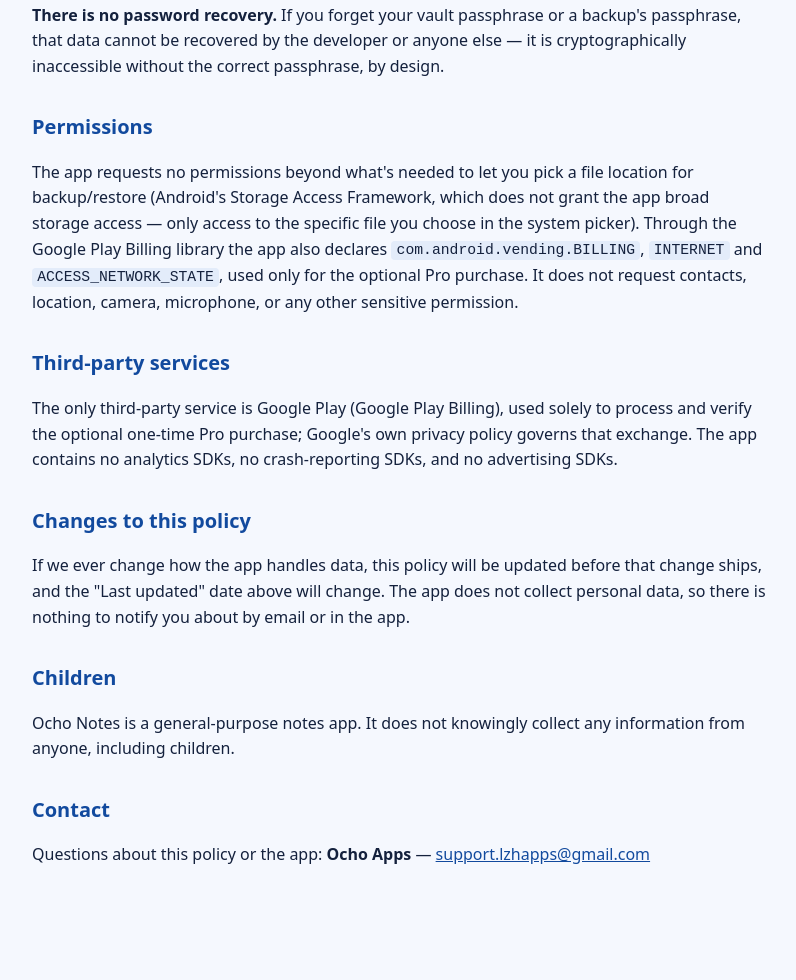
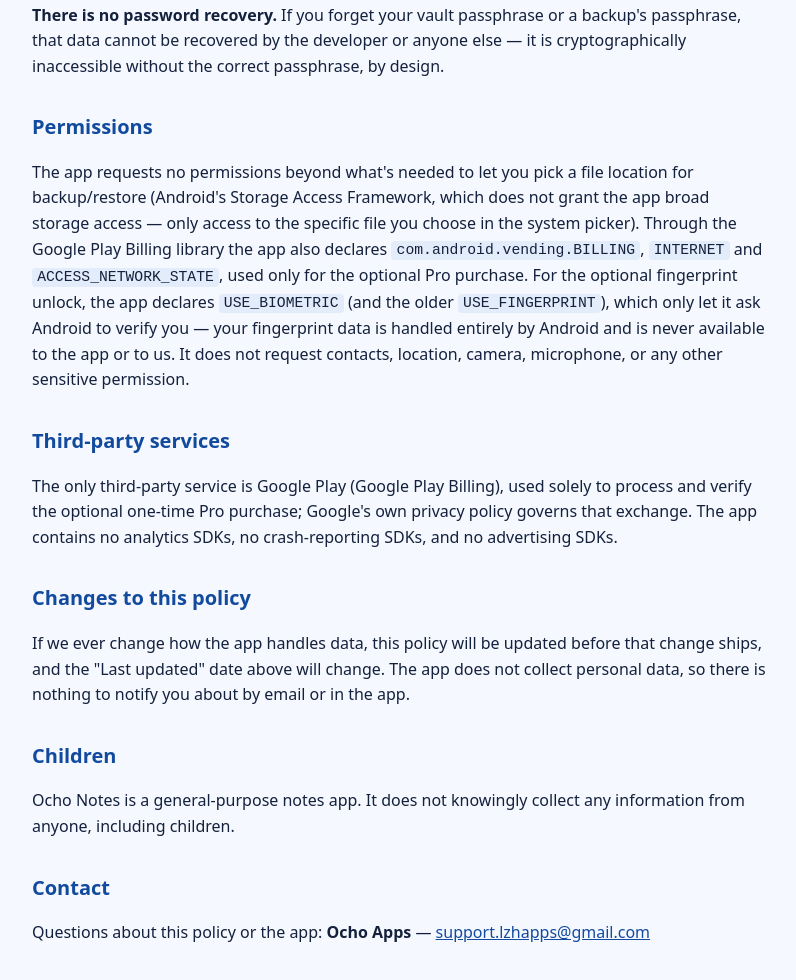
Before and after one commit to totti79/ocho-notes-privacy, a plain HTML site: page index.html in a window 1280 px wide. Shown: the part 1043-2023 px from the top of the page, without its empty margins (240-1036 px from the left). Before the commit the page ends 1991 px from the top, so only its background shows below. Drawn offline with Linux system fonts and the light colour scheme.

Commit message:
Mention biometric permissions in the Permissions section

```diff
--- a/index.html
+++ b/index.html
@@ -17,7 +17,7 @@ h1{font-size:1.9rem;line-height:1.2}h2{margin-top:2rem;font-size:1.25rem;color:#
 <p>You may optionally export an encrypted <code>.outline</code> backup file to a location you choose on your own device (or external storage you control, such as an SD card or a folder you sync yourself). This file is encrypted with a passphrase you set at export time. The app does not upload this file anywhere — where it ends up, and whether you back it up further (e.g. to your own cloud storage), is entirely up to you and outside the app's control.</p>
 <p><strong>There is no password recovery.</strong> If you forget your vault passphrase or a backup's passphrase, that data cannot be recovered by the developer or anyone else — it is cryptographically inaccessible without the correct passphrase, by design.</p>
 <h2>Permissions</h2>
-<p>The app requests no permissions beyond what's needed to let you pick a file location for backup/restore (Android's Storage Access Framework, which does not grant the app broad storage access — only access to the specific file you choose in the system picker). Through the Google Play Billing library the app also declares <code>com.android.vending.BILLING</code>, <code>INTERNET</code> and <code>ACCESS_NETWORK_STATE</code>, used only for the optional Pro purchase. It does not request contacts, location, camera, microphone, or any other sensitive permission.</p>
+<p>The app requests no permissions beyond what's needed to let you pick a file location for backup/restore (Android's Storage Access Framework, which does not grant the app broad storage access — only access to the specific file you choose in the system picker). Through the Google Play Billing library the app also declares <code>com.android.vending.BILLING</code>, <code>INTERNET</code> and <code>ACCESS_NETWORK_STATE</code>, used only for the optional Pro purchase. For the optional fingerprint unlock, the app declares <code>USE_BIOMETRIC</code> (and the older <code>USE_FINGERPRINT</code>), which only let it ask Android to verify you — your fingerprint data is handled entirely by Android and is never available to the app or to us. It does not request contacts, location, camera, microphone, or any other sensitive permission.</p>
 <h2>Third-party services</h2>
 <p>The only third-party service is Google Play (Google Play Billing), used solely to process and verify the optional one-time Pro purchase; Google's own privacy policy governs that exchange. The app contains no analytics SDKs, no crash-reporting SDKs, and no advertising SDKs.</p>
 <h2>Changes to this policy</h2>
```
